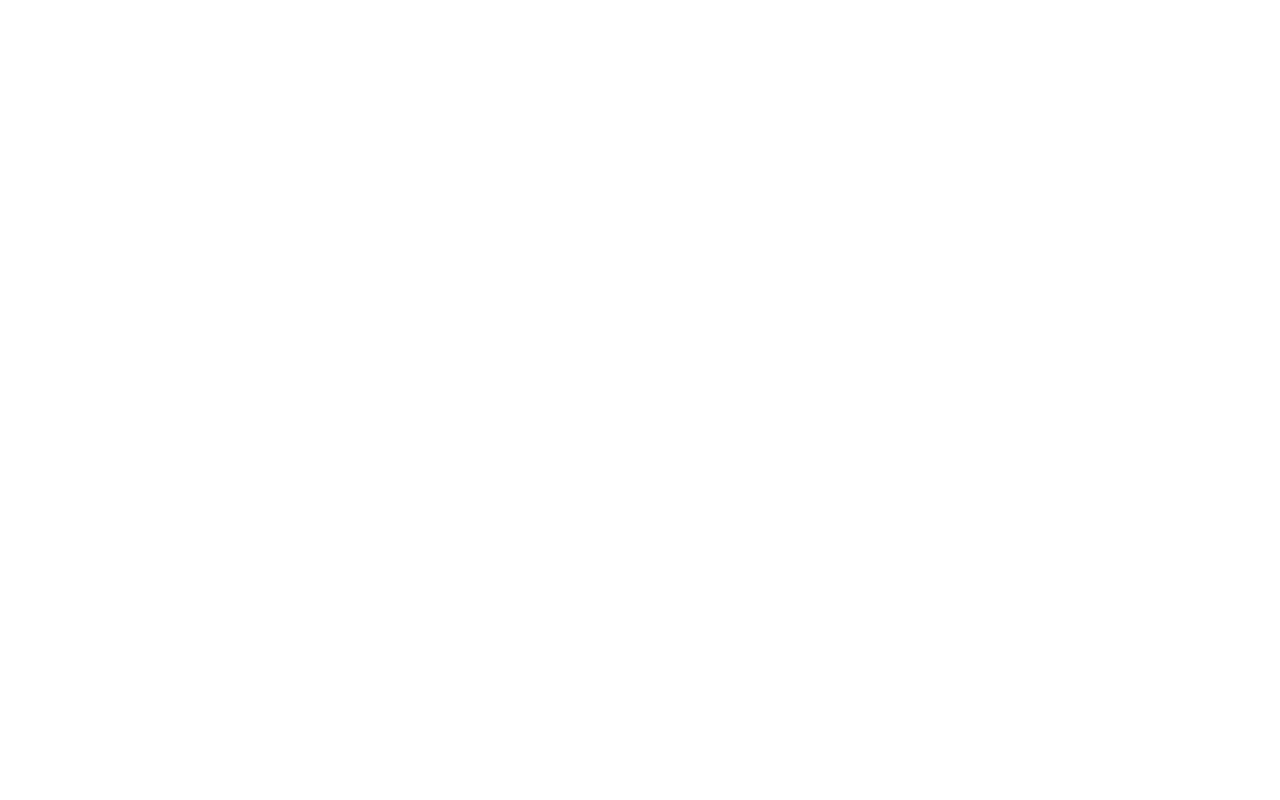
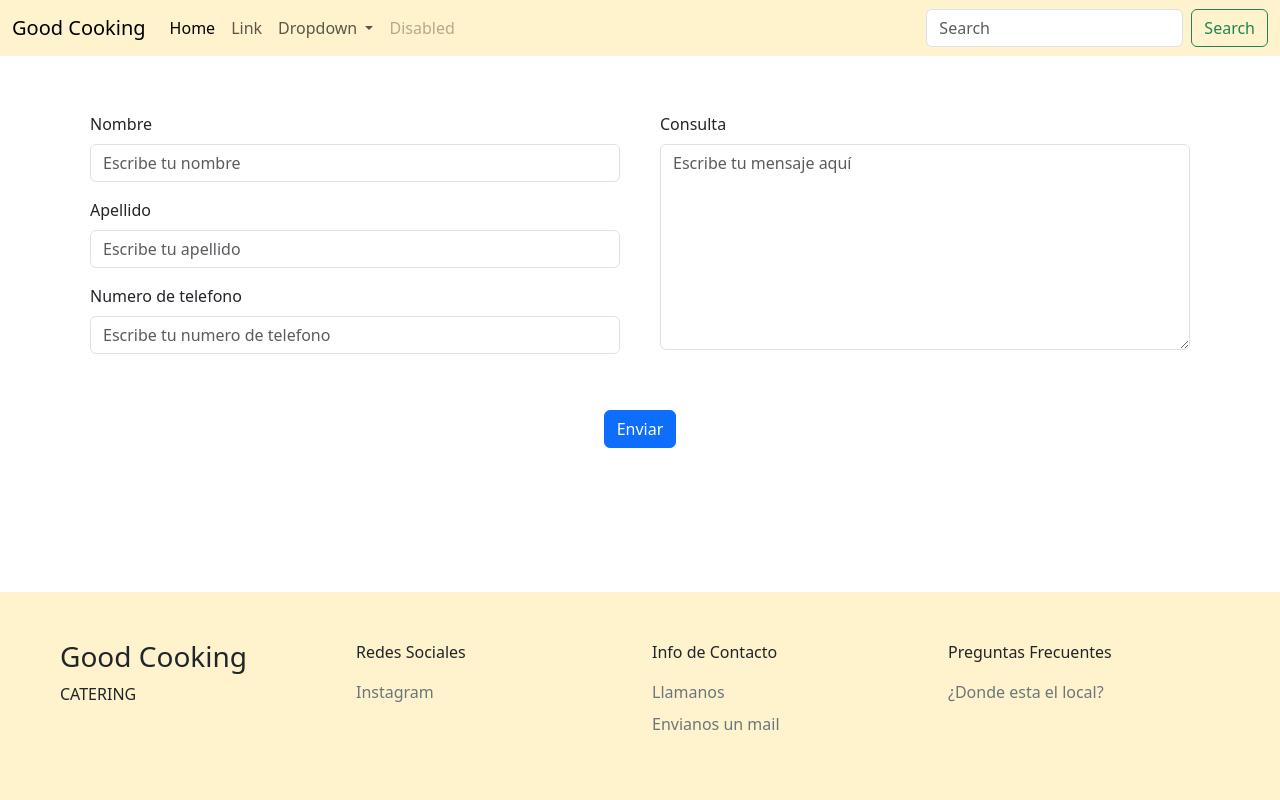
Before and after one commit to licha02/good-cooking-catering, a plain HTML site: page pages/contacto.html in a window 1280 px wide. Drawn offline with nearby package versions, Linux system fonts and the light colour scheme.

Commit message:
avances en form y nos

```diff
--- a/css/style.css
+++ b/css/style.css
@@ -0,0 +1,9 @@
+footer {
+    position: absolute;
+    bottom: 0;
+    width: 100%;
+}
+
+body {
+    overflow-y: scroll;
+}
--- a/index.html
+++ b/index.html
@@ -6,12 +6,12 @@
     <meta name="viewport" content="width=device-width, initial-scale=1.0">
     <title>Good Cooking Catering</title>
     <link href="https://cdn.jsdelivr.net/npm/bootstrap@5.3.0-alpha1/dist/css/bootstrap.min.css" rel="stylesheet" integrity="sha384-GLhlTQ8iRABdZLl6O3oVMWSktQOp6b7In1Zl3/Jr59b6EGGoI1aFkw7cmDA6j6gD" crossorigin="anonymous">
-    <link rel="stylesheet" href="style.css">
+    <link rel="stylesheet" href="./css/style.css">
 </head>
 
 <body>
 
-    <nav class="navbar navbar-expand-lg bg-body-tertiary">
+    <nav class="navbar navbar-expand-lg bg-warning-subtle">
         <div class="container-fluid">
           <a class="navbar-brand" href="#">Good Cooking</a>
           <button class="navbar-toggler" type="button" data-bs-toggle="collapse" data-bs-target="#navbarSupportedContent" aria-controls="navbarSupportedContent" aria-expanded="false" aria-label="Toggle navigation">
@@ -48,8 +48,33 @@
         </div>
     </nav>
 
-    <section class="container-fluid" alt="footer">
-        <div class="row p-5 bg-warning-subtle">
+    <section class="container p-3">
+      <div class="row gap-1">
+        <div class="col">
+          <img class="w-100 shadow-lg" src="./img/florero.jpg" alt="">
+        </div>
+        <div class="col">
+          <img class="w-100 shadow-lg" src="./img/tablita.jpg" alt="">
+        </div>
+        <div class="col">
+          <img class="w-100 shadow-lg" src="./img/torta.jpg" alt="">
+        </div>
+      </div>
+    </section>
+
+    <section>
+      <h1>PAPAPAPAPAPa</h1>
+      <p>Lorem ipsum dolor sit amet, consectetur adipisicing elit. Alias exercitationem illum excepturi? Molestias totam itaque minus, reiciendis rerum quos pariatur!</p>
+    </section>
+
+
+
+
+
+
+    <footer>
+      <section class="container-fluid bg-warning-subtle" alt="footer">
+        <div class="row p-5">
             <div class="col-xs-12 col-md-6 col-lg-3">
                 <p class="h3">Good Cooking</p>
                 <p>CATERING</p>
@@ -79,7 +104,9 @@
                 </p>
             </div>
         </div>
-    </section>
+      </section>
+    </footer>
+
 
     <script src="https://cdn.jsdelivr.net/npm/bootstrap@5.3.0-alpha1/dist/js/bootstrap.bundle.min.js" integrity="sha384-w76AqPfDkMBDXo30jS1Sgez6pr3x5MlQ1ZAGC+nuZB+EYdgRZgiwxhTBTkF7CXvN" crossorigin="anonymous"></script>
 
--- a/pages/contacto.html
+++ b/pages/contacto.html
@@ -0,0 +1,118 @@
+<!DOCTYPE html>
+<html lang="en">
+<head>
+    <meta charset="UTF-8">
+    <meta http-equiv="X-UA-Compatible" content="IE=edge">
+    <meta name="viewport" content="width=device-width, initial-scale=1.0">
+    <link href="https://cdn.jsdelivr.net/npm/bootstrap@5.3.0-alpha1/dist/css/bootstrap.min.css" rel="stylesheet" integrity="sha384-GLhlTQ8iRABdZLl6O3oVMWSktQOp6b7In1Zl3/Jr59b6EGGoI1aFkw7cmDA6j6gD" crossorigin="anonymous">
+    <link rel="stylesheet" href="../css/style.css">
+    <title>Contacto</title>
+</head>
+<body>
+
+    <nav class="navbar navbar-expand-lg bg-warning-subtle">
+        <div class="container-fluid">
+          <a class="navbar-brand" href="#">Good Cooking</a>
+          <button class="navbar-toggler" type="button" data-bs-toggle="collapse" data-bs-target="#navbarSupportedContent" aria-controls="navbarSupportedContent" aria-expanded="false" aria-label="Toggle navigation">
+            <span class="navbar-toggler-icon"></span>
+          </button>
+          <div class="collapse navbar-collapse" id="navbarSupportedContent">
+            <ul class="navbar-nav me-auto mb-2 mb-lg-0">
+              <li class="nav-item">
+                <a class="nav-link active" aria-current="page" href="#">Home</a>
+              </li>
+              <li class="nav-item">
+                <a class="nav-link" href="#">Link</a>
+              </li>
+              <li class="nav-item dropdown">
+                <a class="nav-link dropdown-toggle" href="#" role="button" data-bs-toggle="dropdown" aria-expanded="false">
+                  Dropdown
+                </a>
+                <ul class="dropdown-menu">
+                  <li><a class="dropdown-item" href="#">Action</a></li>
+                  <li><a class="dropdown-item" href="#">Another action</a></li>
+                  <li><hr class="dropdown-divider"></li>
+                  <li><a class="dropdown-item" href="#">Something else here</a></li>
+                </ul>
+              </li>
+              <li class="nav-item">
+                <a class="nav-link disabled">Disabled</a>
+              </li>
+            </ul>
+            <form class="d-flex" role="search">
+              <input class="form-control me-2" type="search" placeholder="Search" aria-label="Search">
+              <button class="btn btn-outline-success" type="submit">Search</button>
+            </form>
+          </div>
+        </div>
+    </nav>
+
+    <section>
+        <div class="container mt-5">
+            <form class="row">
+              <div class="col-12 col-md-6">
+                <div class="p-2">
+                  <label for="NameInput" class="form-label">Nombre</label>
+                  <input type="text" class="form-control" id="NameInput" placeholder="Escribe tu nombre" required>
+                </div>
+                <div class="p-2">
+                  <label for="LastnameInput" class="form-label">Apellido</label>
+                  <input type="text" class="form-control" id="LastnameInput" placeholder="Escribe tu apellido" required>
+                </div>
+                <div class="p-2">
+                  <label for="PhoneInput" class="form-label">Numero de telefono</label>
+                  <input type="tel" class="form-control" id="PhoneInput" placeholder="Escribe tu numero de telefono" required>
+                </div>
+              </div>
+              <div class="col-12 col-md-6">
+                <div class="p-2">
+                  <label for="MessageTextarea" class="form-label">Consulta</label>
+                  <textarea class="form-control" id="MessageTextarea" rows="8" placeholder="Escribe tu mensaje aquí"></textarea>
+                </div>
+              </div>
+              <div class="text-center p-5">
+                <button type="submit" class="btn btn-primary">Enviar</button>
+              </div>
+            </form>
+        </div>
+    </section>
+
+    <footer>
+        <section class="container-fluid bg-warning-subtle" alt="footer">
+          <div class="row p-5">
+              <div class="col-xs-12 col-md-6 col-lg-3">
+                  <p class="h3">Good Cooking</p>
+                  <p>CATERING</p>
+              </div>
+              <div class="col-xs-12 col-md-6 col-lg-3">
+                  <p>Redes Sociales
+                      <div class="mb-2">
+                          <a class="text-decoration-none text-secondary" href="https://www.instagram.com/goodcooking.catering/" target="_blank">Instagram</a>
+                      </div>
+                  </p>
+              </div>
+              <div class="col-xs-12 col-md-6 col-lg-3">
+                  <p>Info de Contacto
+                      <div class="mb-2">
+                          <a class="text-decoration-none text-secondary" href="tel:+542345445594">Llamanos</a>
+                      </div>
+                      <div>
+                          <a class="text-decoration-none text-secondary" href="mailto:lisandro.islas02@gmail.com">Envianos un mail</a>
+                      </div>
+                  </p>
+              </div>
+              <div class="col-xs-12 col-md-6 col-lg-3">
+                  <p>Preguntas Frecuentes
+                      <div>
+                          <a class="text-decoration-none text-secondary" href="./pages/faq.html#pregunta1">¿Donde esta el local?</a>
+                      </div>
+                  </p>
+              </div>
+          </div>
+        </section>
+      </footer>
+
+    <script src="https://cdn.jsdelivr.net/npm/bootstrap@5.3.0-alpha1/dist/js/bootstrap.bundle.min.js" integrity="sha384-w76AqPfDkMBDXo30jS1Sgez6pr3x5MlQ1ZAGC+nuZB+EYdgRZgiwxhTBTkF7CXvN" crossorigin="anonymous"></script>
+
+</body>
+</html>
```
Also changed, not shown: pages/faq.html (+50 -3 lines), pages/nosotros.html (+74 -0 lines), img/florero.jpg (added), img/fresh-raw-salmon-steak-on-260nw-1946807518.webp (added), img/healthy-breakfast-ingredients-food-frame-260nw-730734214.webp (added), img/mexican-taco-meat-beans-vegetables-260nw-692950210.webp (added), img/tablita.jpg (added), img/torta.jpg (added).
